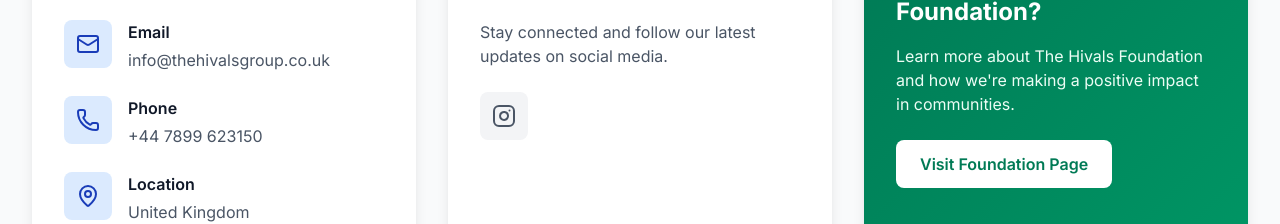
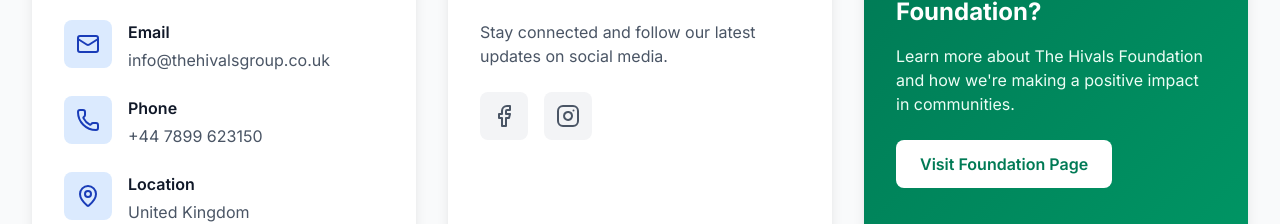
Before and after one commit to kevinmisigaro/hivals, a Next.js app: page /contact in a window 1280 px wide. Shown: the part 477-701 px from the top of the page. Built offline with nearby package versions, Linux system fonts and the light colour scheme.

Commit message:
added facebook link

```diff
--- a/app/contact/page.tsx
+++ b/app/contact/page.tsx
@@ -1,5 +1,5 @@
 import { Metadata } from 'next';
-import { Mail, Phone, MapPin, Clock, Linkedin, Twitter, Instagram } from 'lucide-react';
+import { Mail, Phone, MapPin, Clock, Linkedin, Twitter, Instagram, FacebookIcon } from 'lucide-react';
 
 export const metadata: Metadata = {
   title: 'Contact Us | The Hivals Group Limited',
@@ -46,6 +46,12 @@ const socialLinks = [
   //   href: '#',
   //   color: 'hover:text-blue-400',
   // },
+  {
+    name: 'Facebook',
+    icon: FacebookIcon,
+    href: 'https://www.facebook.com/profile.php?id=100069650739403',
+    color: 'hover:text-blue-700',
+  },
   {
     name: 'Instagram',
     icon: Instagram,
```
